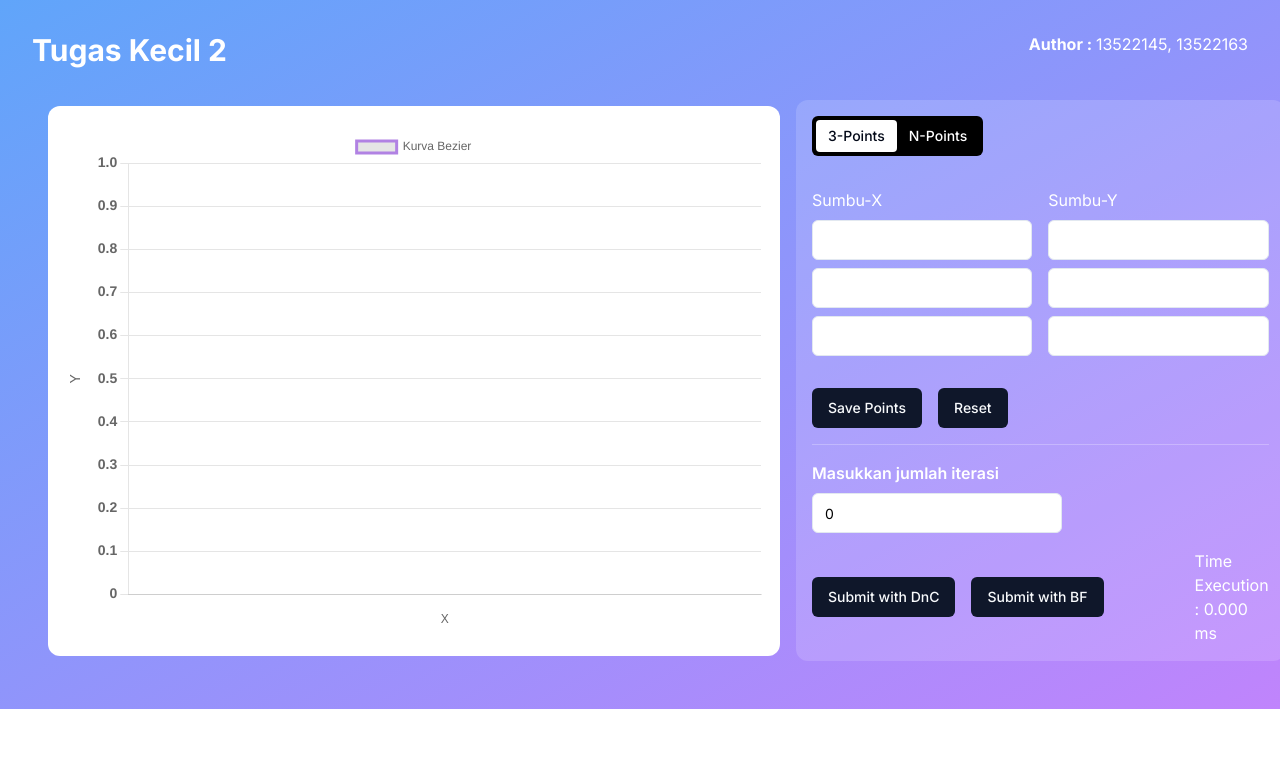
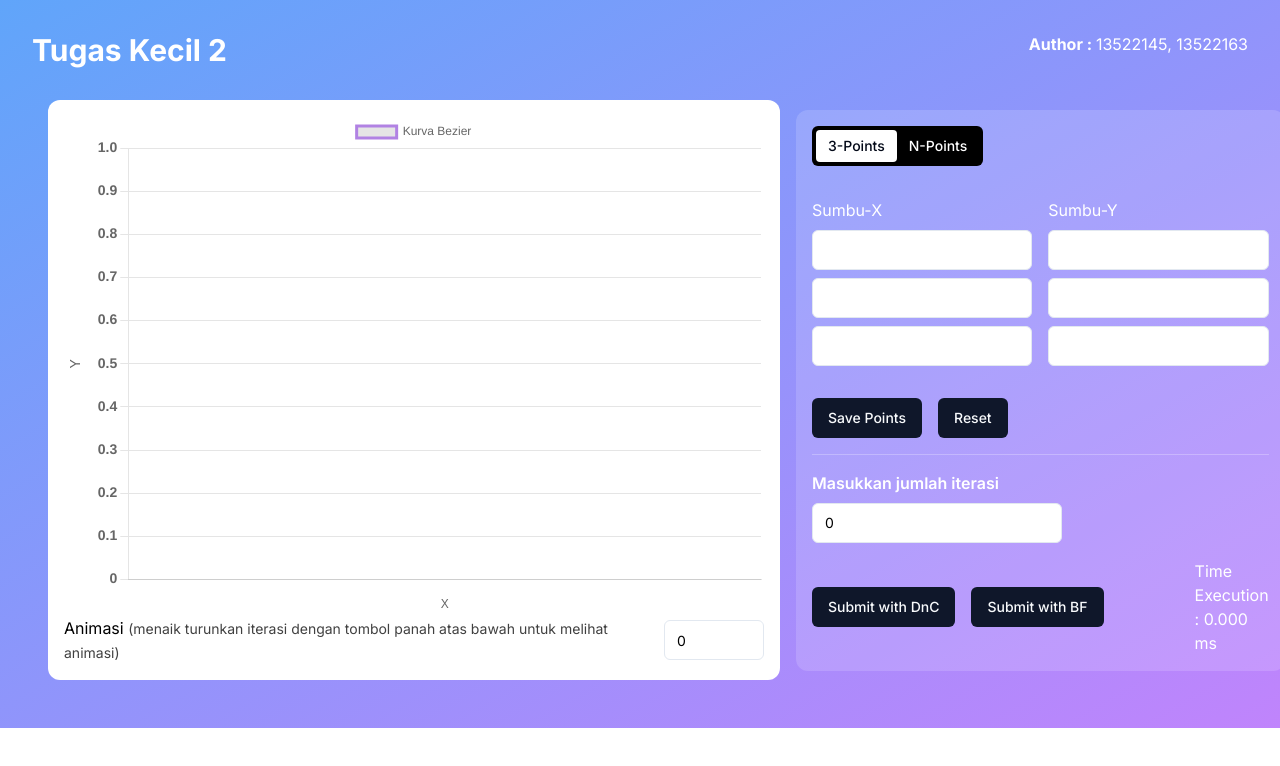
Before and after one commit to AtqiyaHaydar/Tucil2_13522145_13522163, a Next.js app in the folder src/: page / in a window 1280 px wide. Both pictures are taken after a click on the button "Submit with DnC". Shown: the top 766 px of the page. Built offline with nearby package versions, Linux system fonts and the light colour scheme.

Commit message:
feat: animation

```diff
--- a/src/app/page.js
+++ b/src/app/page.js
@@ -23,6 +23,8 @@ export default function Home() {
   const [useCoordinates, setUseCoordinates] = useState([]);
   const [resultCoordinates, setResultCoordinates] = useState([]);
   const [timeExecution, setTimeExecution] = useState(0);
+  const [method, setMethod] = useState('')
+  const [isSubmitted, setIsSubmitted] = useState(false)
 
   const handleCoordinateChange = (index, axis, value) => {
     setTempCoordinates(prevCoordinates => {
@@ -58,6 +60,7 @@ export default function Home() {
 
   const handleSubmitDnC = () => {
     console.log("Submitted DnC");
+    setMethod('DnC')
 
     const start = performance.now()
     const result = divideAndConquer(useCoordinates, iter);
@@ -70,6 +73,7 @@ export default function Home() {
 
   const handleSubmitBF = () => {
     console.log("Submitted BF");
+    setMethod('BF')
 
     let result;
     if (mode === '3P') {
@@ -82,6 +86,31 @@ export default function Home() {
 
     setResultCoordinates(result);
   }
+
+  useEffect(() => {
+    if (isSubmitted) {
+      if (method === 'DnC') {
+        const start = performance.now()
+        const result = divideAndConquer(useCoordinates, iter);
+        console.log(result);
+        const end = performance.now()
+
+        setTimeExecution((end - start).toFixed(3));
+        setResultCoordinates(result);
+      } else if (method === 'BF') {
+        let result;
+        if (mode === '3P') {
+          result = BruteForce3Point(useCoordinates, iter);
+        } else if (mode === 'NP') {
+          result = BruteForceNPoint(useCoordinates, npoints, iter)
+        }
+
+        console.log(result);
+
+        setResultCoordinates(result)
+      }
+    }
+  }, [iter])
 
 
   return (
@@ -100,6 +129,21 @@ export default function Home() {
         {/* MENAMPILKAN GRAFIK */}
         <div className="w-full h-full min-h-[550px] bg-white rounded-xl p-4 flex flex-col items-center justify-center">
           <LineChart coordinates={resultCoordinates} />
+          {isSubmitted && (
+            <div className="text-black flex flex-row items-center gap-x-2">
+              <p>Animasi <span className="text-black/75 text-[14px]">(menaik turunkan iterasi dengan tombol panah atas bawah untuk melihat animasi)</span></p>
+
+              {/* ANIMASI KURVA */}
+              <Input
+                type="number"
+                value={iter}
+                onChange={(e) => {
+                  setIter(e.target.value)
+                }}
+                className="w-[100px]"
+              />
+            </div>
+          )}
         </div>
 
         {/* MENERIMA MASUKKAN POINTS */}
@@ -140,8 +184,8 @@ export default function Home() {
                 {Array.from({ length: npoints }, (_, index) => (
                   <div key={index} className="space-y-2 mt-2 text-black">
                     <p className="text-white">Titik ke-{index+1}</p>
-                    <Input type="number" onChange={(e) => handleCoordinateChange(index, "x", e.target.value)} />
-                    <Input type="number" onChange={(e) => handleCoordinateChange(index, "y", e.target.value)} />
+                    <Input type="number" onChange={(e) => handleCoordinateChange(index, "x", e.target.value)} placeholder="x"/>
+                    <Input type="number" onChange={(e) => handleCoordinateChange(index, "y", e.target.value)} placeholder="y"/>
                   </div>
                 ))}
                 </div>
@@ -164,8 +208,14 @@ export default function Home() {
               <Input type="number" value={iter} onChange={(e) => setIter(e.target.value)} className="max-w-[250px] text-black" />
             </div>
             <div className="flex flex-row gap-4 items-center">
-              <Button onClick={handleSubmitDnC}>Submit with DnC</Button>
-              <Button onClick={handleSubmitBF}>Submit with BF</Button>
+              <Button onClick={() => {
+                handleSubmitDnC()
+                setIsSubmitted(true)
+              }}>Submit with DnC</Button>
+              <Button onClick={() => {
+                handleSubmitBF()
+                setIsSubmitted(true)
+              }}>Submit with BF</Button>
               <p className="ml-[75px]">Time Execution : {timeExecution} ms </p>
             </div>
           </div>
```
